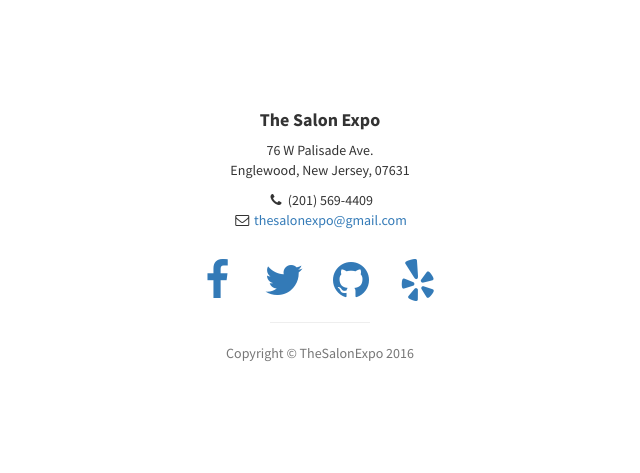
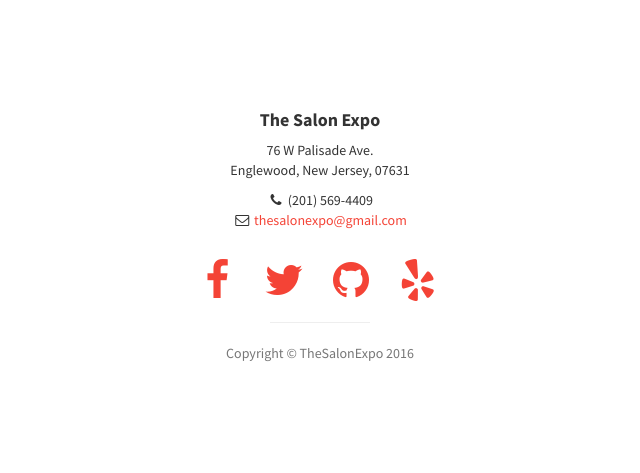
Before and after one commit to thesalonexpo/thesalonexpo.github.io, a Jekyll site: the page built from index.html, in a window 1280 px wide. Shown: the part 3713-4186 px from the top of the page, without its empty margins (320-960 px from the left). Built offline with Jekyll 4.4.1, drawn with Linux system fonts in a browser that asks for light colours.

Commit message:
Changed link colors

```diff
--- a/css/stylish-portfolio.css
+++ b/css/stylish-portfolio.css
@@ -17,6 +17,13 @@
 .secondary-text-color  { color: #757575; }
 .divider-color         { border-color: #BDBDBD; }
 
+a {
+    color: #F44336;
+}
+
+a:focus, a:hover {
+    color: #D32F2F;
+}
 
 html,
 body {
```
